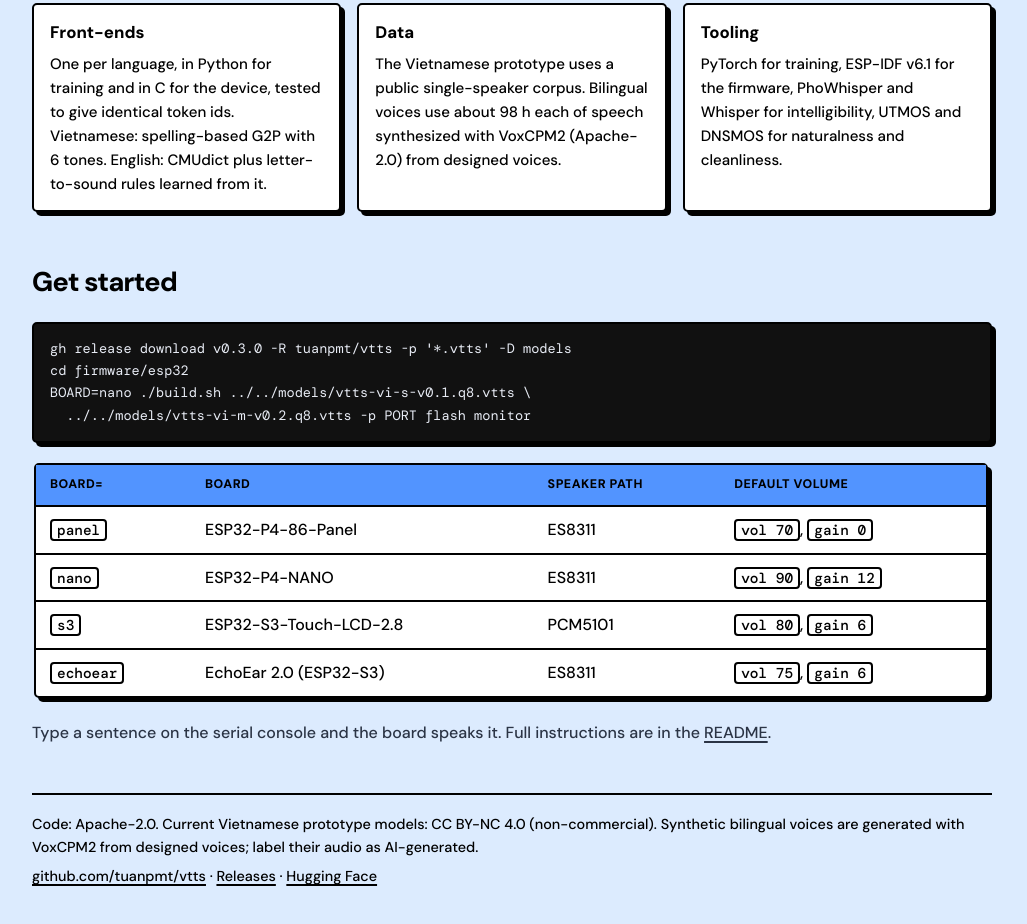
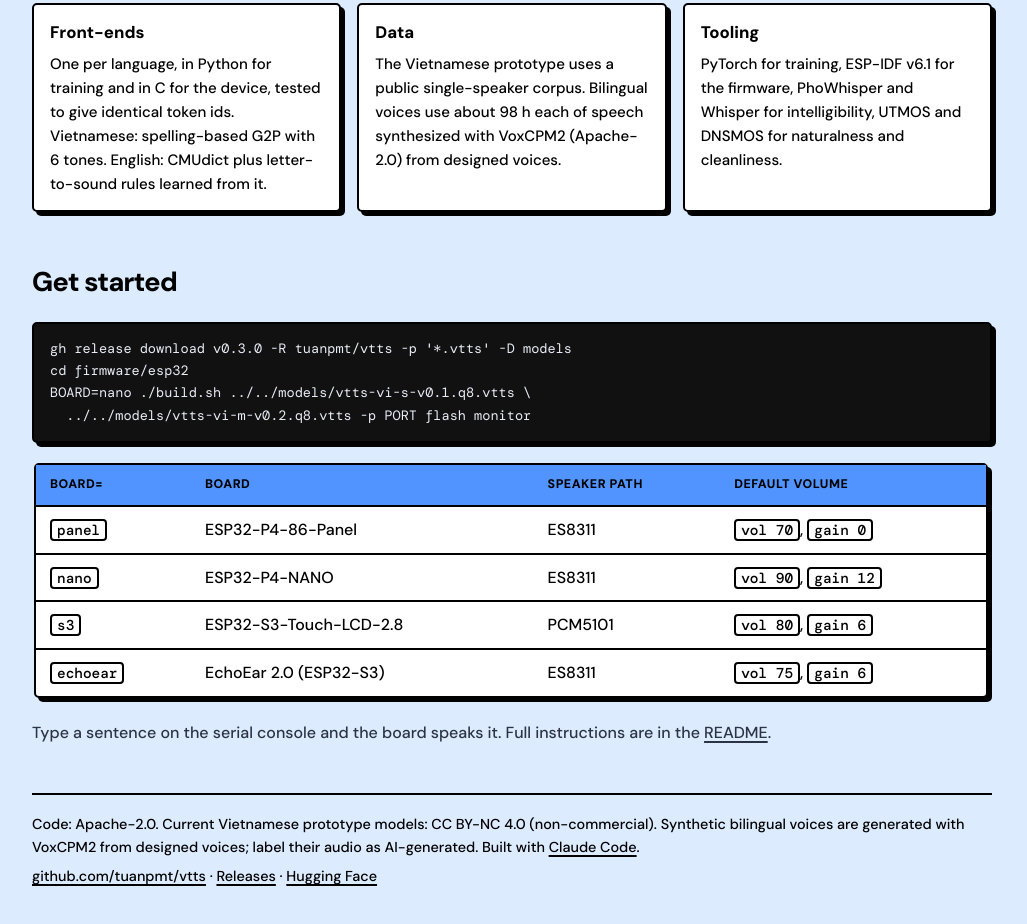
Before and after one commit to tuanpmt/vtts, a plain HTML site: page docs/index.html in a window 1280 px wide. Shown: the part 1992-2916 px from the top of the page, without its empty margins (128-1155 px from the left). Drawn offline with Linux system fonts and the light colour scheme.

Commit message:
docs: credit Claude Code in README, NOTICE, website and model card
Co-Authored-By: Claude Opus 5.5 <noreply@anthropic.com>
Claude-Session: https://claude.ai/code/session_01NhsHRnkQv96eUVfJCGPVL4

```diff
--- a/docs/index.html
+++ b/docs/index.html
@@ -237,7 +237,7 @@ BOARD=nano ./build.sh ../../models/vtts-vi-s-v0.1.q8.vtts \
   </section>
 
   <footer>
-    <div>Code: Apache-2.0. Current Vietnamese prototype models: CC BY-NC 4.0 (non-commercial). Synthetic bilingual voices are generated with VoxCPM2 from designed voices; label their audio as AI-generated.</div>
+    <div>Code: Apache-2.0. Current Vietnamese prototype models: CC BY-NC 4.0 (non-commercial). Synthetic bilingual voices are generated with VoxCPM2 from designed voices; label their audio as AI-generated. Built with <a href="https://claude.com/claude-code">Claude Code</a>.</div>
     <div><a href="https://github.com/tuanpmt/vtts">github.com/tuanpmt/vtts</a> · <a href="https://github.com/tuanpmt/vtts/releases">Releases</a> · <a href="https://huggingface.co/tuanpm/vtts">Hugging Face</a></div>
   </footer>
 </main>
```
Also changed, not shown: 4 other files.
